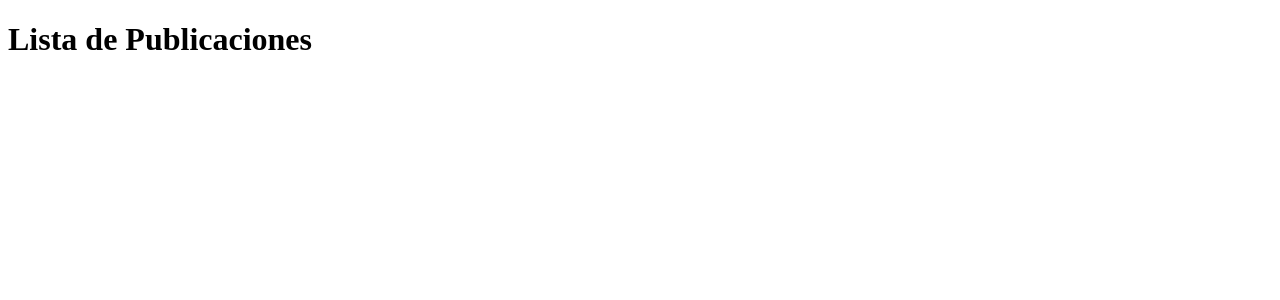
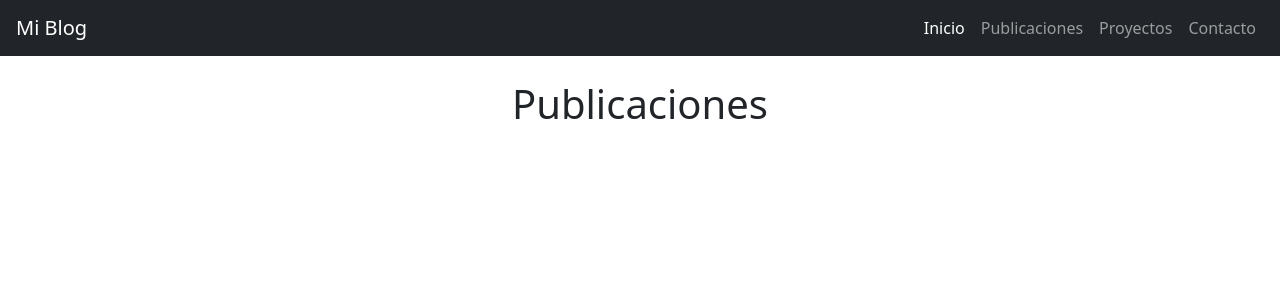
Before and after one commit to agusso99/TuPrimeraPagina-SOSA, a Django app: page /publicaciones/ in a window 1280 px wide. Shown: the top 300 px of the page. Run offline with Django 5.2, Linux system fonts and the light colour scheme; data that the repository does not hold is empty.

Commit message:
Hice herencia de templates y los botones funcionan todos

```diff
--- /dev/null
+++ b/Blog/templates/Blog/base.html
@@ -0,0 +1,47 @@
+<!DOCTYPE html>
+<html lang="es">
+<head>
+    <meta charset="UTF-8">
+    <title> Blog |
+        {% block title %}
+
+        {% endblock title %}
+    </title>
+    <link href="https://cdn.jsdelivr.net/npm/bootstrap@5.3.6/dist/css/bootstrap.min.css" rel="stylesheet" integrity="sha384-4Q6Gf2aSP4eDXB8Miphtr37CMZZQ5oXLH2yaXMJ2w8e2ZtHTl7GptT4jmndRuHDT" crossorigin="anonymous">
+</head>
+<body>
+    <nav class="navbar navbar-expand-lg navbar-dark bg-dark px-3">
+        <a class="navbar-brand" href="{% url 'index' %}">Mi Blog</a>
+        <button class="navbar-toggler" type="button" data-bs-toggle="collapse" data-bs-target="#navbarContent"
+          aria-controls="navbarContent" aria-expanded="false" aria-label="Toggle navigation">
+            <span class="navbar-toggler-icon"></span>
+        </button>
+        <div class="collapse navbar-collapse justify-content-end" id="navbarContent">
+            <ul class="navbar-nav">
+                <li class="nav-item">
+                    <a class="nav-link active" aria-current="page" href="{% url 'index' %}">Inicio</a>
+                </li>
+                <li class="nav-item">
+                    <a class="nav-link" href="{% url 'lista_publicaciones' %}">Publicaciones</a>
+                </li>
+                <li class="nav-item">
+                    <a class="nav-link" href="{% url 'lista_proyectos' %}">Proyectos</a>
+                </li>
+                <li class="nav-item">
+                    <a class="nav-link" href="{% url 'mensajes' %}">Contacto</a>
+                </li>
+            </ul>
+        </div>
+    </nav>
+    <div class="container py-4">
+        <h1 class="mb-4 text-center">
+            {% block content_title %}
+
+            {% endblock content_title %}
+        </h1>
+        {% block content %}
+        {% endblock content %}
+    </div>
+<script src="https://cdn.jsdelivr.net/npm/bootstrap@5.3.6/dist/js/bootstrap.bundle.min.js" integrity="sha384-j1CDi7MgGQ12Z7Qab0qlWQ/Qqz24Gc6BM0thvEMVjHnfYGF0rmFCozFSxQBxwHKO" crossorigin="anonymous"></script>
+</body>
+</html>
--- a/Blog/templates/Blog/publicaciones.html
+++ b/Blog/templates/Blog/publicaciones.html
@@ -1,15 +1,28 @@
-<!DOCTYPE html>
-<html lang="es">
-<head>
-    <meta charset="UTF-8">
-    <title> Publicaciones </title>
-</head>
-<body>
-    <h1> Lista de Publicaciones </h1>
-    <ul>
-        {% for publicacion in Publicacion %}
-            <li> {{ Publicaciones.titulo }} </li>
+{% extends 'Blog/base.html' %}
+
+{% block title %}
+    Publicaciones
+{% endblock title %}
+
+{% block content_title %}
+    Publicaciones
+{% endblock content_title %}
+{% block content %}
+    <div class="row row-cols-1 row-cols-md-2 g-4">
+        {% for publicacion in publicaciones %}
+            <div class="col">
+                <a href="#" class="text-decoration-none text-dark">
+                    <div class="card h-100 shadow-sm border-0">
+                        <div class="card-body">
+                            <h5 class="card-title">{{ publicacion.titulo }}</h5>
+                            <p class="card-text">{{ publicacion.contenido }}</p>
+                        </div>
+                        <div class="card-footer bg-white border-0">
+                            <small class="text-muted">Publicado el: {{ publicacion.fecha }}</small>
+                        </div>
+                    </div>
+                </a>
+            </div>
         {% endfor %}
-    </ul>
-</body>
-</html>
+    </div>
+{% endblock content %}
--- a/Blog/views.py
+++ b/Blog/views.py
@@ -1,5 +1,9 @@
 from django.shortcuts import render
 from .models import Proyecto, Publicacion, Contacto
+
+
+def index(request):
+    return render(request, "Blog/index.html")
 
 def lista_proyectos(request):
     proyectos = Proyecto.objects.all()
--- a/Proyecto/settings.py
+++ b/Proyecto/settings.py
@@ -103,7 +103,7 @@ AUTH_PASSWORD_VALIDATORS = [
 # Internationalization
 # https://docs.djangoproject.com/en/5.2/topics/i18n/
 
-LANGUAGE_CODE = 'en-us'
+LANGUAGE_CODE = 'es'
 
 TIME_ZONE = 'UTC'
 
--- a/Proyecto/urls.py
+++ b/Proyecto/urls.py
@@ -23,4 +23,5 @@ urlpatterns = [
     path('proyectos/', views.lista_proyectos, name="lista_proyectos"),
     path('publicaciones/', views.lista_publicaciones, name="lista_publicaciones"),
     path('contacto/', views.mensajes, name="mensajes"),
+    path("", views.index, name="index"),
 ]
```
Also changed, not shown: Blog/templates/Blog/contacto.html (+14 -12 lines), Blog/templates/Blog/index.html (added, +25 -0 lines), Blog/templates/Blog/proyecto.html (+20 -13 lines).
